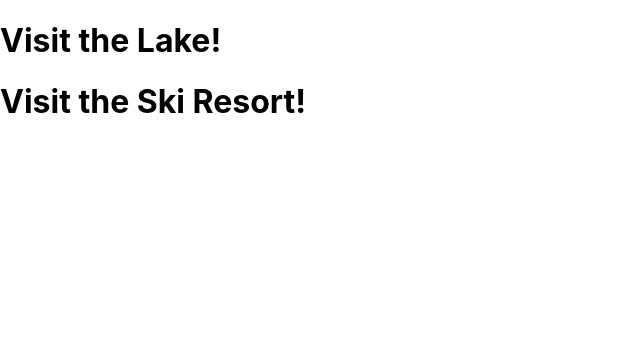
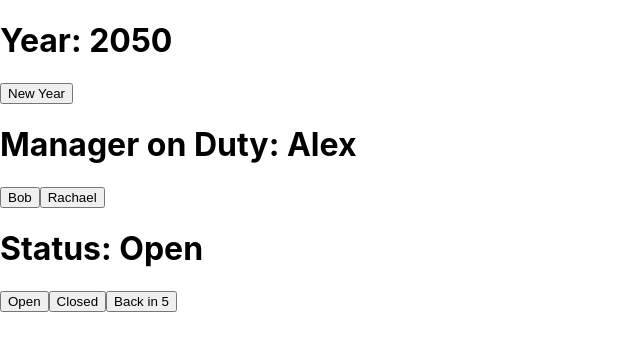
Before and after one commit to lainshiHenry/hello-react, a React (Create React App) app: page / in a window 1280 px wide. Shown: the top 350 px of the page, without its empty margins (0-640 px from the left). Built offline with nearby package versions, Linux system fonts and the light colour scheme.

Commit message:
set multiple state variables within a component

```diff
--- a/src/index.js
+++ b/src/index.js
@@ -1,38 +1,37 @@
-import React from 'react';
+import React, { useState } from 'react';
 import ReactDOM from 'react-dom';
 import './index.css';
 
-const [first, , third] = [ //items in const [] are variables, can be used instead of indexing them
-  'popcorn',
-  'pretzels',
-  'pineapple',
-];
-
-console.log(first);
-console.log(third);
-
-function Lake() {
-  return (
-    <h1>Visit the Lake!</h1>
-  );
-}
-
-function SkiResort() {
-  return (
-    <h1>Visit the Ski Resort!</h1>
-
-  );
-}
-
 
 function App() {
+  const [status, setStatus] = useState("Open");  //hooks to add functionality to functoin
+  /*
+    status = state variable name
+    setStatus = function to change the state variable
+  */
+  const [manager, setManager] = useState('Alex');
+  const [year, setYear] = useState(2050);
+
   return (
-    <React.Fragment>
-      <Lake />
-      <SkiResort />
-    </React.Fragment>
+    <>
+      <div>
+        <h1>Year: {year}</h1>
+        <button onClick={() => setYear(year + 1)}>New Year</button>
+      </div>
+      <div>
+        <h1>Manager on Duty: {manager}</h1>
+        <button onClick={() => setManager('Bob')}>Bob</button>
+        <button onClick={() => setManager('Rachael')}>Rachael</button>
+      </div>
+      <div>
+        <h1>Status: {status}</h1>
+        <button onClick={() => setStatus('Open')}>Open</button>
+        <button onClick={() => setStatus('Closed')}>Closed</button>
+        <button onClick={() => setStatus('Back In 5')}>Back in 5</button>
+      </div>
+    </>
   );
-}
+};
 
 ReactDOM.render(
   <App />,
```
